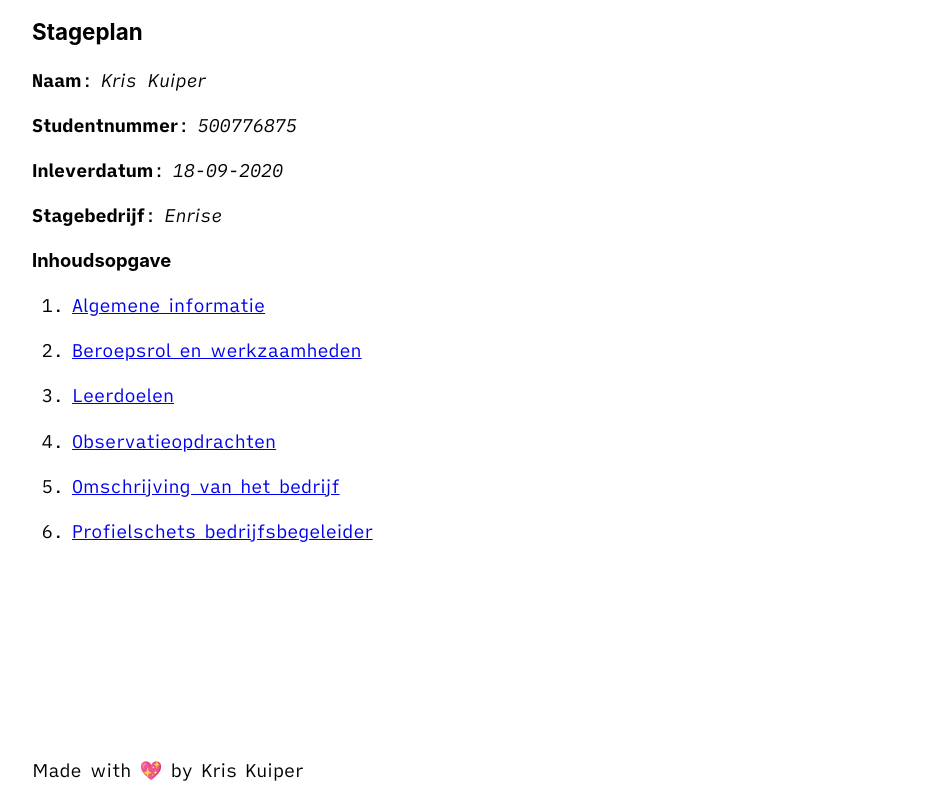
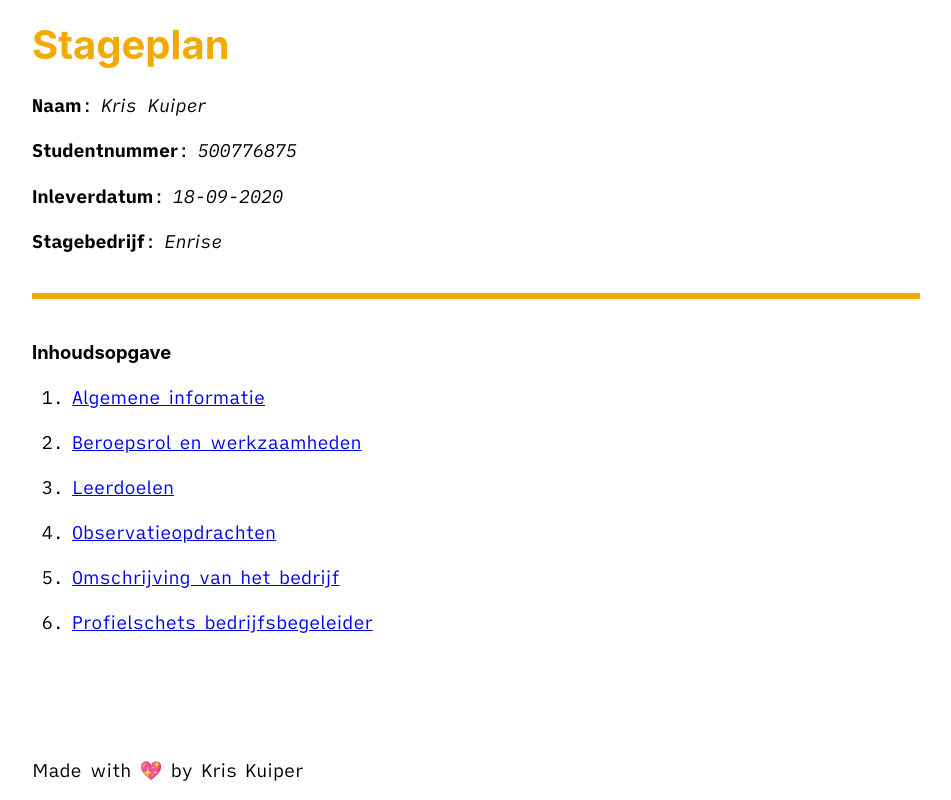
Before and after one commit to kriskuiper/stageboekje, an Eleventy site: page src/stageplan/index.md in a window 1280 px wide. Shown: the whole page, without its empty margins (164-1115 px from the left). Built offline with nearby package versions, Linux system fonts and the light colour scheme; Eleventy itself is replaced by a stand-in of ours; files that its build step writes are made by us from their sources.

Commit message:
feat: add styles to stageplan index page

```diff
--- a/src/static/styles/style.css
+++ b/src/static/styles/style.css
@@ -31,6 +31,7 @@
   /* Typography */
   --font-size-default: 1rem;
   --font-size-larger: 1.25rem;
+  --font-size-huge: 2.5rem;
 
   --font-family-body: 'iA Writer Quattro S', -apple-system, BlinkMacSystemFont, "Segoe UI", Roboto, Oxygen, Ubuntu, Cantarell, sans-serif;
   --font-family-titles: -apple-system, BlinkMacSystemFont, "Segoe UI", Roboto, Oxygen, Ubuntu, Cantarell, sans-serif;
@@ -41,6 +42,7 @@
   --color-darkest: #000;
   --color-lightgrey: #eee;
   --color-links: #0984e3;
+  --color-enrise-yellow: #f2a900;
 
   --max-content-width: 50em;
 }
@@ -97,10 +99,22 @@ h4 {
   font-size: var(--font-size-larger);
 }
 
+h1 {
+  color: var(--color-enrise-yellow);
+  font-size: var(--font-size-huge);
+}
+
 h2,
 h3,
 h4 {
   font-size: var(--font-size-default);
+}
+
+/* Meta information */
+.meta-information {
+  margin-bottom: 40px;
+  padding-bottom: 20px;
+  border-bottom: 6px solid var(--color-enrise-yellow);
 }
 
 /* Page controls */
```
